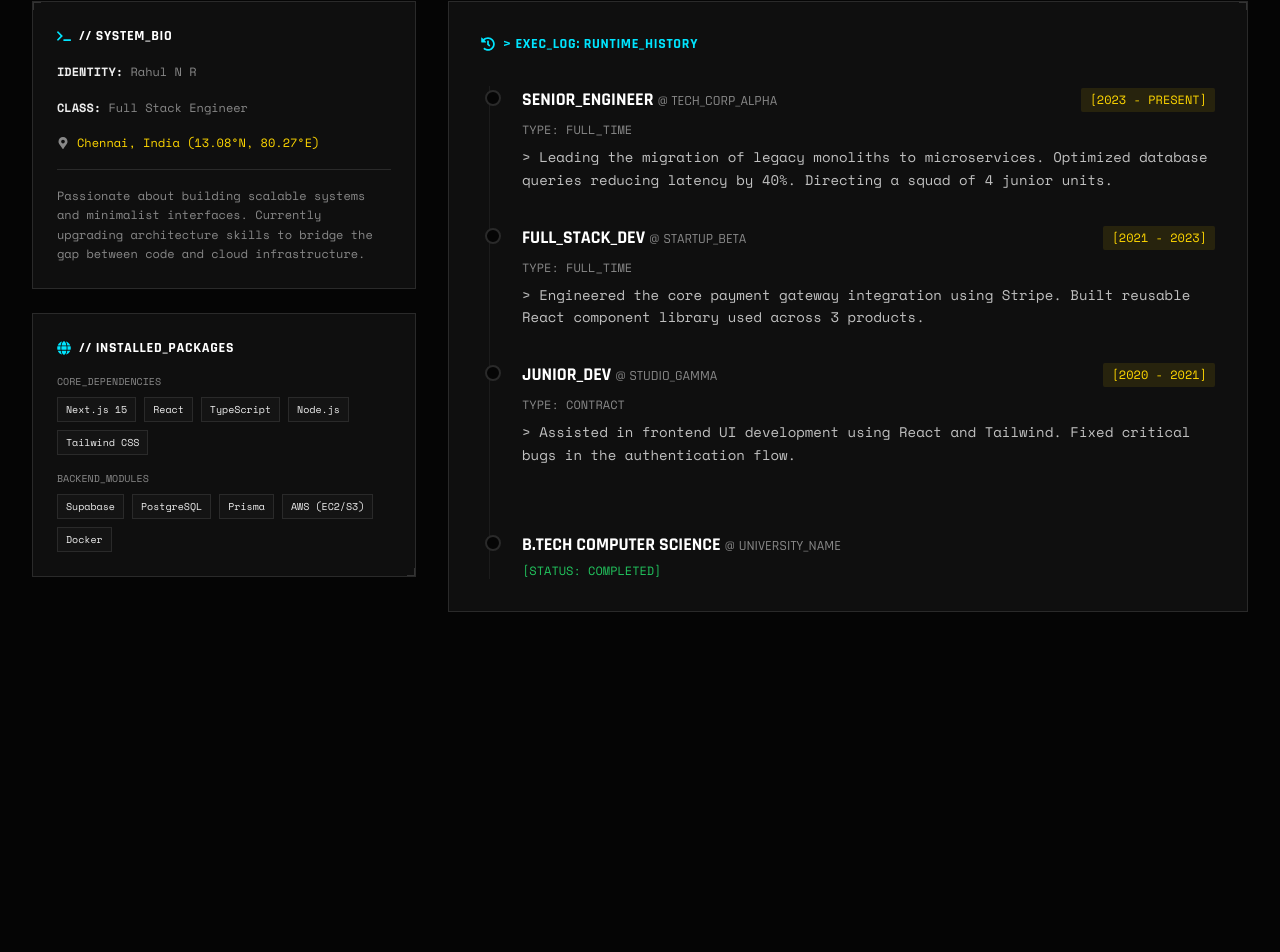
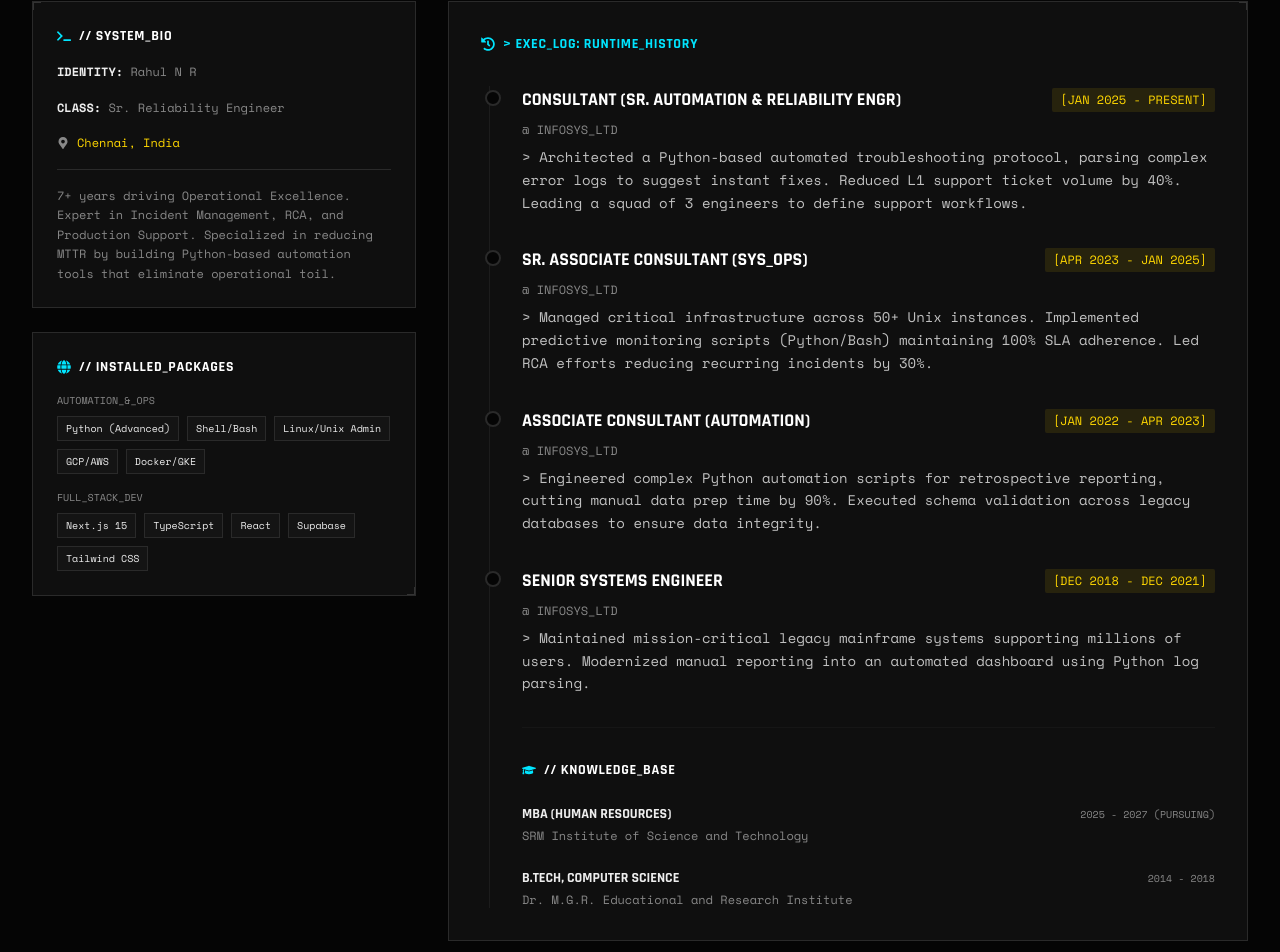
Before and after one commit to ntjrrvarma/ruttssu-core, a Next.js app: page /about in a window 1280 px wide. Shown: the part 274-1226 px from the top of the page. Before the commit the page ends 934 px from the top, so only its background shows below. Built offline with nearby package versions, Linux system fonts and the light colour scheme.

Commit message:
about me update

```diff
--- a/app/about/page.tsx
+++ b/app/about/page.tsx
@@ -1,38 +1,46 @@
 import Link from "next/link";
-import { FaArrowLeft, FaTerminal, FaHistory, FaDownload, FaMapMarkerAlt, FaGlobe } from "react-icons/fa";
+import { FaArrowLeft, FaTerminal, FaHistory, FaDownload, FaMapMarkerAlt, FaGlobe, FaGraduationCap } from "react-icons/fa";
 
-// MOCK DATA: UPDATE THIS WITH YOUR REAL INFO
+// REAL DATA FROM RESUME
 const EXPERIENCE = [
   {
     id: "01",
-    role: "SENIOR_ENGINEER",
-    company: "TECH_CORP_ALPHA",
-    date: "2023 - PRESENT",
+    role: "CONSULTANT (SR. AUTOMATION & RELIABILITY ENGR)",
+    company: "INFOSYS_LTD",
+    date: "JAN 2025 - PRESENT",
     type: "FULL_TIME",
-    log: "Leading the migration of legacy monoliths to microservices. Optimized database queries reducing latency by 40%. Directing a squad of 4 junior units."
+    log: "Architected a Python-based automated troubleshooting protocol, parsing complex error logs to suggest instant fixes. Reduced L1 support ticket volume by 40%. Leading a squad of 3 engineers to define support workflows."
   },
   {
     id: "02",
-    role: "FULL_STACK_DEV",
-    company: "STARTUP_BETA",
-    date: "2021 - 2023",
+    role: "SR. ASSOCIATE CONSULTANT (SYS_OPS)",
+    company: "INFOSYS_LTD",
+    date: "APR 2023 - JAN 2025",
     type: "FULL_TIME",
-    log: "Engineered the core payment gateway integration using Stripe. Built reusable React component library used across 3 products."
+    log: "Managed critical infrastructure across 50+ Unix instances. Implemented predictive monitoring scripts (Python/Bash) maintaining 100% SLA adherence. Led RCA efforts reducing recurring incidents by 30%."
   },
   {
     id: "03",
-    role: "JUNIOR_DEV",
-    company: "STUDIO_GAMMA",
-    date: "2020 - 2021",
-    type: "CONTRACT",
-    log: "Assisted in frontend UI development using React and Tailwind. Fixed critical bugs in the authentication flow."
+    role: "ASSOCIATE CONSULTANT (AUTOMATION)",
+    company: "INFOSYS_LTD",
+    date: "JAN 2022 - APR 2023",
+    type: "FULL_TIME",
+    log: "Engineered complex Python automation scripts for retrospective reporting, cutting manual data prep time by 90%. Executed schema validation across legacy databases to ensure data integrity."
+  },
+  {
+    id: "04",
+    role: "SENIOR SYSTEMS ENGINEER",
+    company: "INFOSYS_LTD",
+    date: "DEC 2018 - DEC 2021",
+    type: "FULL_TIME",
+    log: "Maintained mission-critical legacy mainframe systems supporting millions of users. Modernized manual reporting into an automated dashboard using Python log parsing."
   }
 ];
 
 const SKILLS = {
-  CORE: ["Next.js 15", "React", "TypeScript", "Node.js", "Tailwind CSS"],
-  BACKEND: ["Supabase", "PostgreSQL", "Prisma", "AWS (EC2/S3)", "Docker"],
-  TOOLS: ["Git", "Figma", "Vercel", "Postman", "Linux"]
+  AUTOMATION_OPS: ["Python (Advanced)", "Shell/Bash", "Linux/Unix Admin", "GCP/AWS", "Docker/GKE"],
+  WEB_STACK: ["Next.js 15", "TypeScript", "React", "Supabase", "Tailwind CSS"],
+  TOOLS: ["JIRA", "ServiceNow", "Git", "Postman", "SQL"]
 };
 
 export default function About() {
@@ -75,15 +83,15 @@ export default function About() {
                 <span className="text-brand-text font-bold">IDENTITY:</span> Rahul N R
               </p>
               <p>
-                <span className="text-brand-text font-bold">CLASS:</span> Full Stack Engineer
+                <span className="text-brand-text font-bold">CLASS:</span> Sr. Reliability Engineer
               </p>
               <p className="flex items-center gap-2">
-                <FaMapMarkerAlt /> <span className="text-brand-gold">Chennai, India (13.08°N, 80.27°E)</span>
+                <FaMapMarkerAlt /> <span className="text-brand-gold">Chennai, India</span>
               </p>
               <div className="w-full h-[1px] bg-brand-steel my-4"></div>
               <p>
-                Passionate about building scalable systems and minimalist interfaces.
-                Currently upgrading architecture skills to bridge the gap between code and cloud infrastructure.
+                7+ years driving Operational Excellence. Expert in Incident Management, RCA, and Production Support.
+                Specialized in reducing MTTR by building Python-based automation tools that eliminate operational toil.
               </p>
             </div>
           </div>
@@ -97,9 +105,9 @@ export default function About() {
 
             <div className="space-y-4">
               <div>
-                <div className="text-[10px] font-mono text-brand-muted mb-2 uppercase">Core_Dependencies</div>
+                <div className="text-[10px] font-mono text-brand-muted mb-2 uppercase">Automation_&_Ops</div>
                 <div className="flex flex-wrap gap-2">
-                  {SKILLS.CORE.map(s => (
+                  {SKILLS.AUTOMATION_OPS.map(s => (
                     <span key={s} className="px-2 py-1 bg-brand-steel/20 border border-brand-steel text-[10px] font-mono text-brand-text hover:border-brand-cyan transition-colors cursor-crosshair">
                       {s}
                     </span>
@@ -108,9 +116,9 @@ export default function About() {
               </div>
 
               <div>
-                <div className="text-[10px] font-mono text-brand-muted mb-2 uppercase">Backend_Modules</div>
+                <div className="text-[10px] font-mono text-brand-muted mb-2 uppercase">Full_Stack_Dev</div>
                 <div className="flex flex-wrap gap-2">
-                  {SKILLS.BACKEND.map(s => (
+                  {SKILLS.WEB_STACK.map(s => (
                     <span key={s} className="px-2 py-1 bg-brand-steel/20 border border-brand-steel text-[10px] font-mono text-brand-text hover:border-brand-cyan transition-colors cursor-crosshair">
                       {s}
                     </span>
@@ -140,7 +148,7 @@ export default function About() {
 
                   <div className="flex flex-col sm:flex-row sm:items-center justify-between mb-2">
                     <h4 className="text-lg font-sans font-bold text-white group-hover/item:text-brand-cyan transition-colors">
-                      {job.role} <span className="text-brand-muted text-sm font-normal">@ {job.company}</span>
+                      {job.role}
                     </h4>
                     <span className="font-mono text-xs text-brand-gold bg-brand-gold/10 px-2 py-1 rounded-[2px]">
                       [{job.date}]
@@ -148,7 +156,7 @@ export default function About() {
                   </div>
 
                   <div className="text-xs font-mono text-brand-muted mb-2">
-                    TYPE: {job.type}
+                    @ {job.company}
                   </div>
 
                   <p className="text-sm font-mono text-brand-text leading-relaxed opacity-80 group-hover/item:opacity-100 transition-opacity">
@@ -157,15 +165,29 @@ export default function About() {
                 </div>
               ))}
 
-              {/* Education Block (Static for now) */}
-              <div className="relative group/item pt-8">
-                <div className="absolute -left-[37px] top-9 w-4 h-4 rounded-full bg-brand-void border-2 border-brand-steel group-hover/item:border-green-500 group-hover/item:bg-green-500 transition-colors"></div>
-                <h4 className="text-lg font-sans font-bold text-white">
-                  B.TECH COMPUTER SCIENCE <span className="text-brand-muted text-sm font-normal">@ UNIVERSITY_NAME</span>
-                </h4>
-                 <span className="font-mono text-xs text-green-500 mt-1 block">
-                  [STATUS: COMPLETED]
-                </span>
+              {/* EDUCATION BLOCK */}
+              <div className="mt-12 pt-8 border-t border-brand-steel/30">
+                <h3 className="text-sm font-sans font-bold text-white uppercase tracking-wider mb-6 flex items-center gap-2">
+                  <FaGraduationCap className="text-brand-cyan" /> // KNOWLEDGE_BASE
+                </h3>
+
+                <div className="space-y-6">
+                  <div className="relative group/item">
+                     <div className="flex flex-col sm:flex-row sm:items-center justify-between">
+                        <h4 className="text-sm font-sans font-bold text-brand-text">MBA (HUMAN RESOURCES)</h4>
+                        <span className="text-[10px] font-mono text-brand-muted">2025 - 2027 (PURSUING)</span>
+                     </div>
+                     <p className="text-xs font-mono text-brand-muted mt-1">SRM Institute of Science and Technology</p>
+                  </div>
+
+                  <div className="relative group/item">
+                     <div className="flex flex-col sm:flex-row sm:items-center justify-between">
+                        <h4 className="text-sm font-sans font-bold text-brand-text">B.TECH, COMPUTER SCIENCE</h4>
+                        <span className="text-[10px] font-mono text-brand-muted">2014 - 2018</span>
+                     </div>
+                     <p className="text-xs font-mono text-brand-muted mt-1">Dr. M.G.R. Educational and Research Institute</p>
+                  </div>
+                </div>
               </div>
 
             </div>
```
